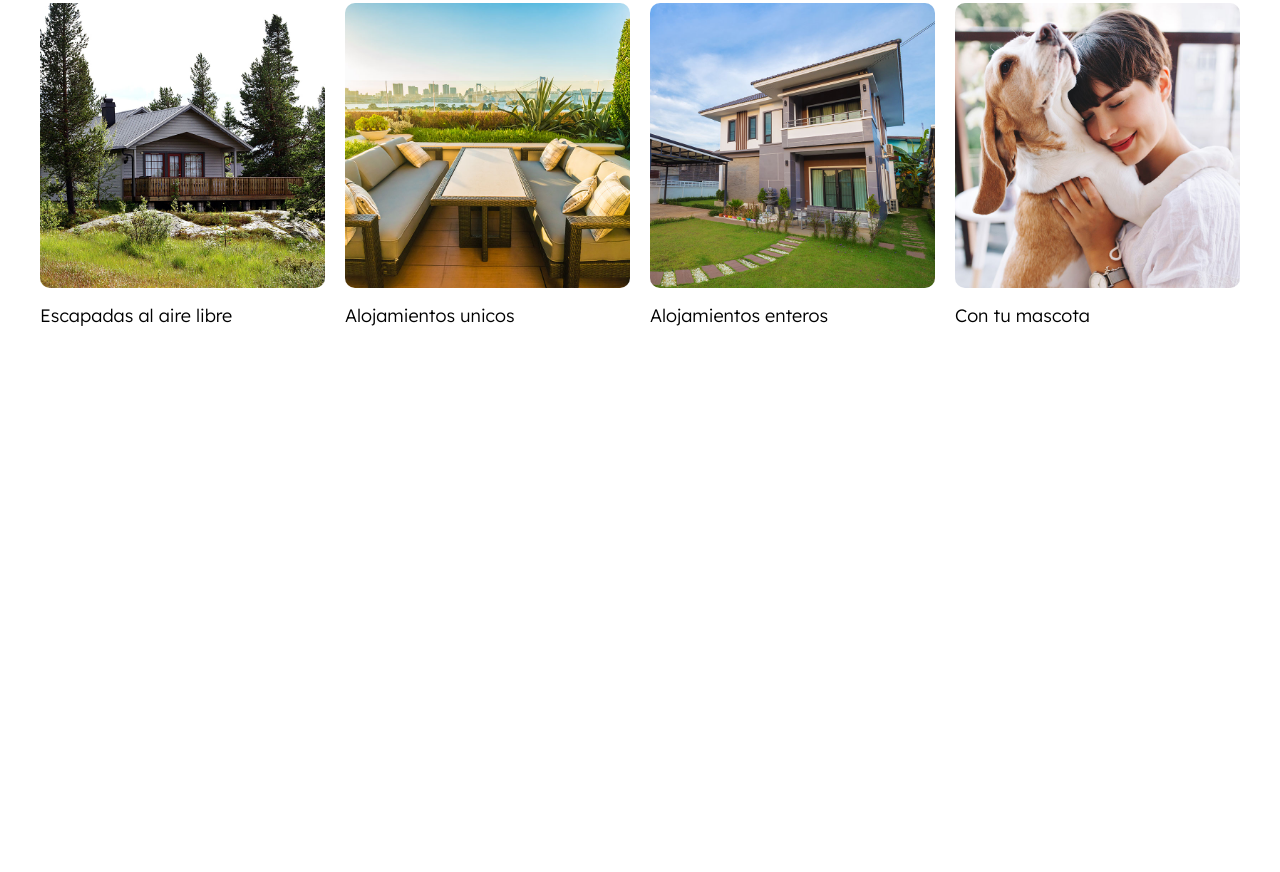
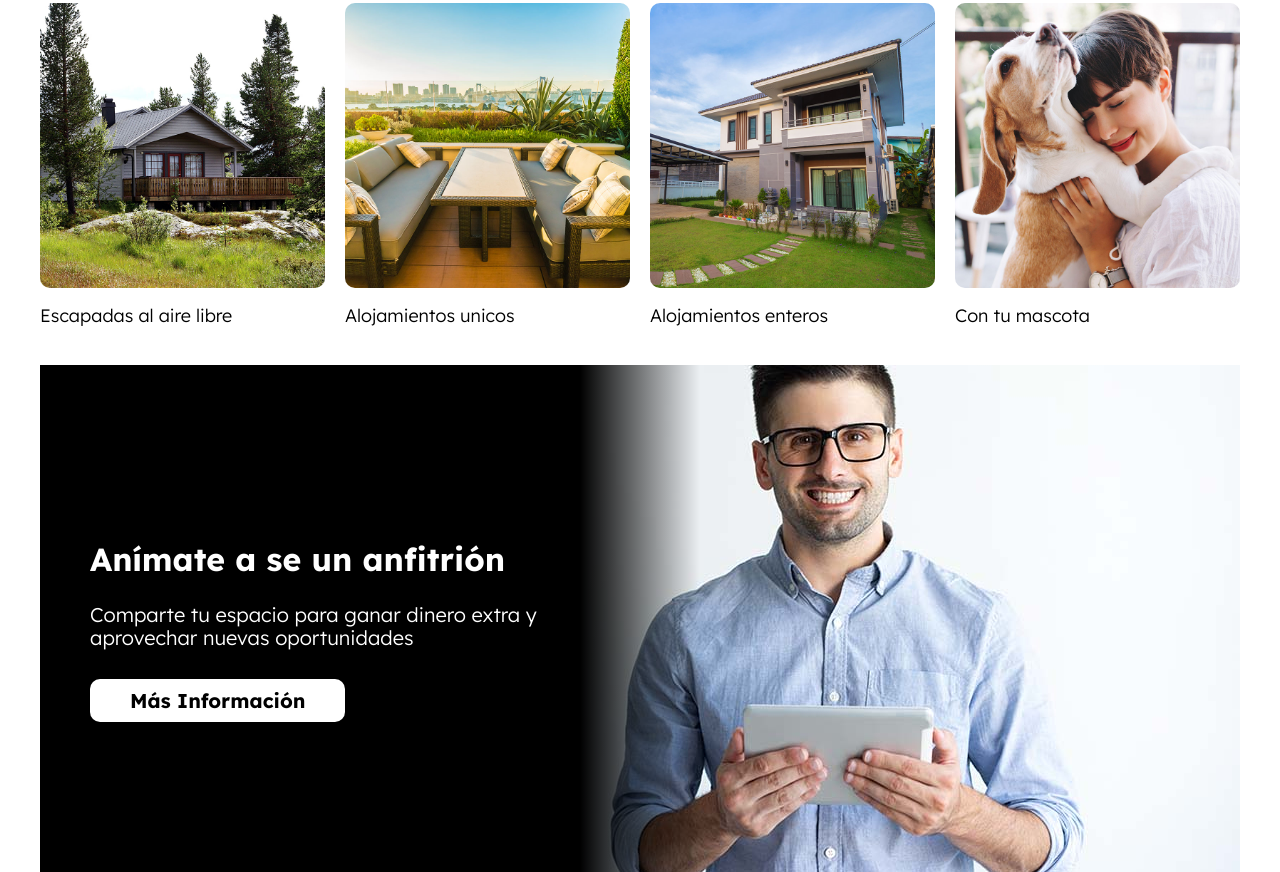
Before and after one commit to Duglianny/proyecto-AirBNB, a website: page index.html in a window 1280 px wide. Shown: the part 1282-2154 px from the top of the page. Before the commit the page ends 1647 px from the top, so only its background shows below. Drawn offline with nearby package versions, Linux system fonts and the light colour scheme; files that its build step writes are made by us from their sources; files whose address does not match are found by name.

Commit message:
seccion anfitrion

```diff
--- a/index.html
+++ b/index.html
@@ -203,5 +203,15 @@
         </div>
     </section>
 
+
+    <section class="anfitrion contenedor seccion">
+        <div class="anfitrion__contenido">
+            <h2 class="anfitrion__heading">Anímate a se un anfitrión</h2>
+            <p class="anfitrion__texto">Comparte tu espacio para ganar dinero extra y aprovechar nuevas oportunidades</p>
+            <a href="#" class="anfitrion__enlace">Más Información</a>
+
+        </div>
+    </section>
+
 </body>
 </html>
--- /dev/null
+++ b/src/scss/ui/contenido/_anfitrion.scss
@@ -0,0 +1,54 @@
+@use 'base/variables' as v;
+@use 'base/mixins' as m;
+
+
+.anfitrion{
+  color: v.$blanco;
+  display: grid;
+  grid-template-rows: repeat(2, 1fr);
+  row-gap: 15rem;
+  padding: 5rem;
+  background-image: linear-gradient(to bottom, v.$negro 0%, v.$negro 50%, transparent 50%), url(../img/anfitrion.jpg);
+  background-size: 100%, 60rem;
+  background-repeat: no-repeat;
+  background-position: center, center bottom;
+
+  @include m.telefono{
+    background-size: 100%, 70rem;
+    background-position: center, center 200%;
+  }
+
+  @include m.tablet{
+    grid-template-rows: unset;
+    background-image: linear-gradient(to right, v.$negro 0%, v.$negro 45%, transparent 55%), url(../img/anfitrion.jpg);
+    background-position:center, 50% 30%;
+    background-size: 100%, auto;
+    padding: 15rem 5rem;
+  }
+
+  @include m.desktop{
+    background-position: center, right center;
+  }
+
+
+  &__contenido{
+    @include m.tablet{
+      max-width: 50%;
+    }
+
+
+  }
+
+
+  &__texto{
+    color: v.$blanco;
+
+  }
+
+  &__enlace{
+    @include m.boton(v.$blanco, v.$negro);
+    border-radius: 1rem;
+    padding-top: 1rem;
+    padding-bottom: 1rem;
+  }
+}
--- a/src/scss/ui/contenido/_index.scss
+++ b/src/scss/ui/contenido/_index.scss
@@ -1,2 +1,3 @@
 @forward './destinos';
 @forward './lugares';
+@forward './anfitrion';
```
